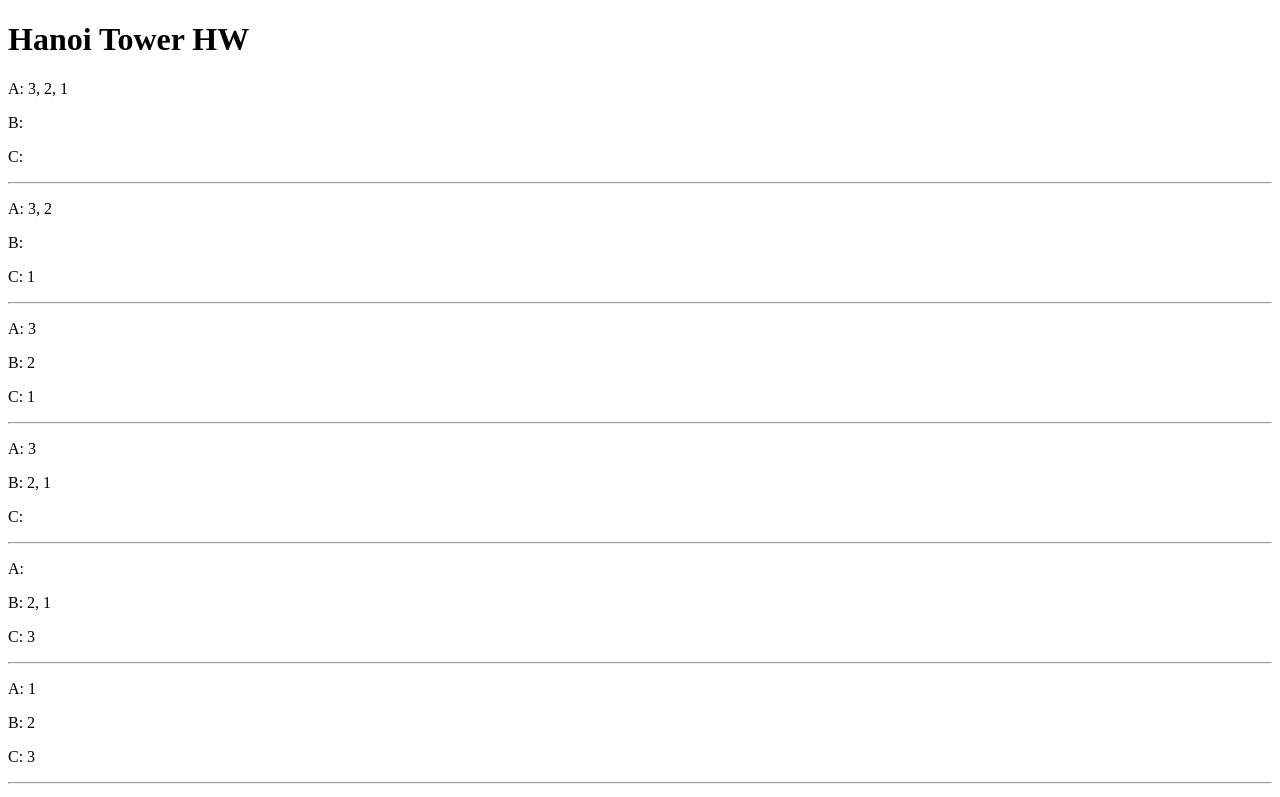
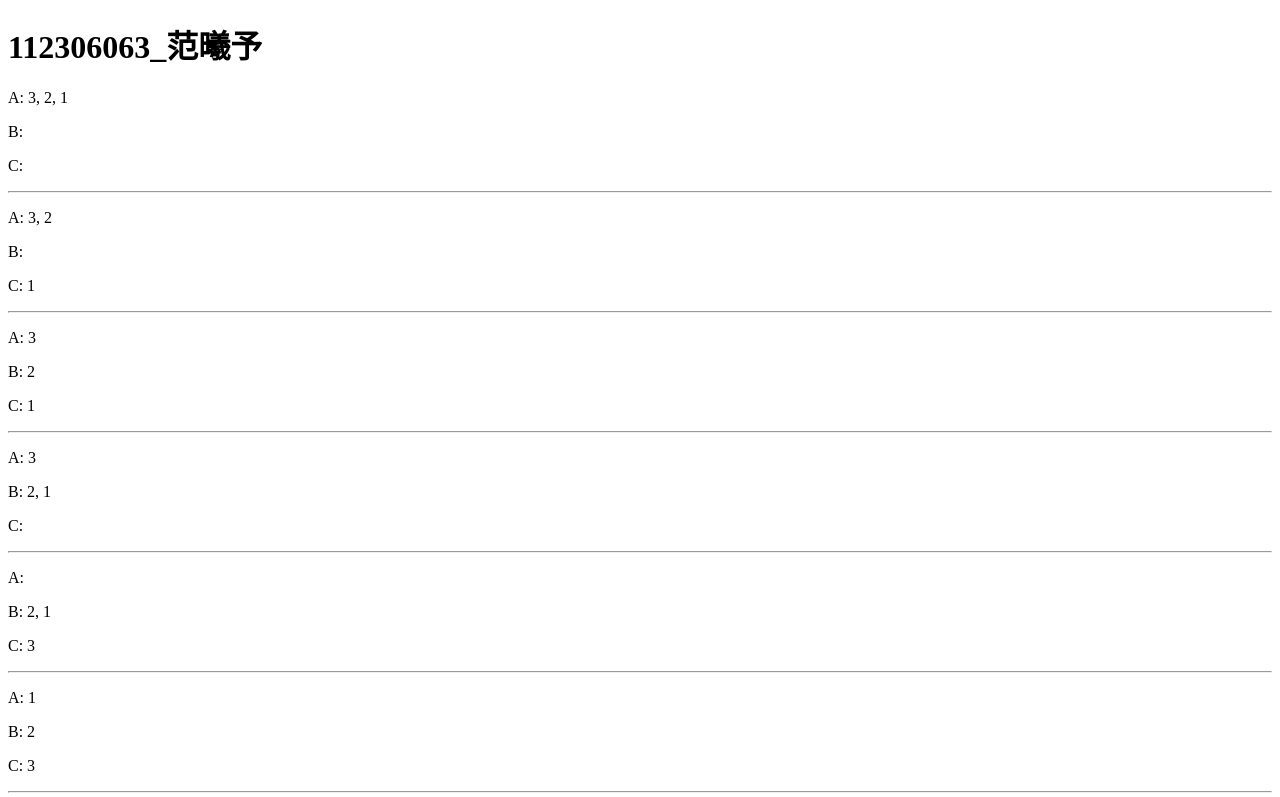
Before and after one commit to alinafancc/112306063_Hanoi, a plain HTML site: page index.html in a window 1280 px wide. Shown: the top 797 px of the page. Drawn offline with Linux system fonts and the light colour scheme.

Commit message:
index.html

```diff
--- a/index.html
+++ b/index.html
@@ -8,7 +8,7 @@
 <body>
   <!-- Please change h1 into your student ID_your name -->
   <!-- EX: 112306099_小貓咪 -->
-  <h1>Hanoi Tower HW</h1>
+  <h1>112306063_范曦予</h1>
 
   <div id="output"></div>
 
```
